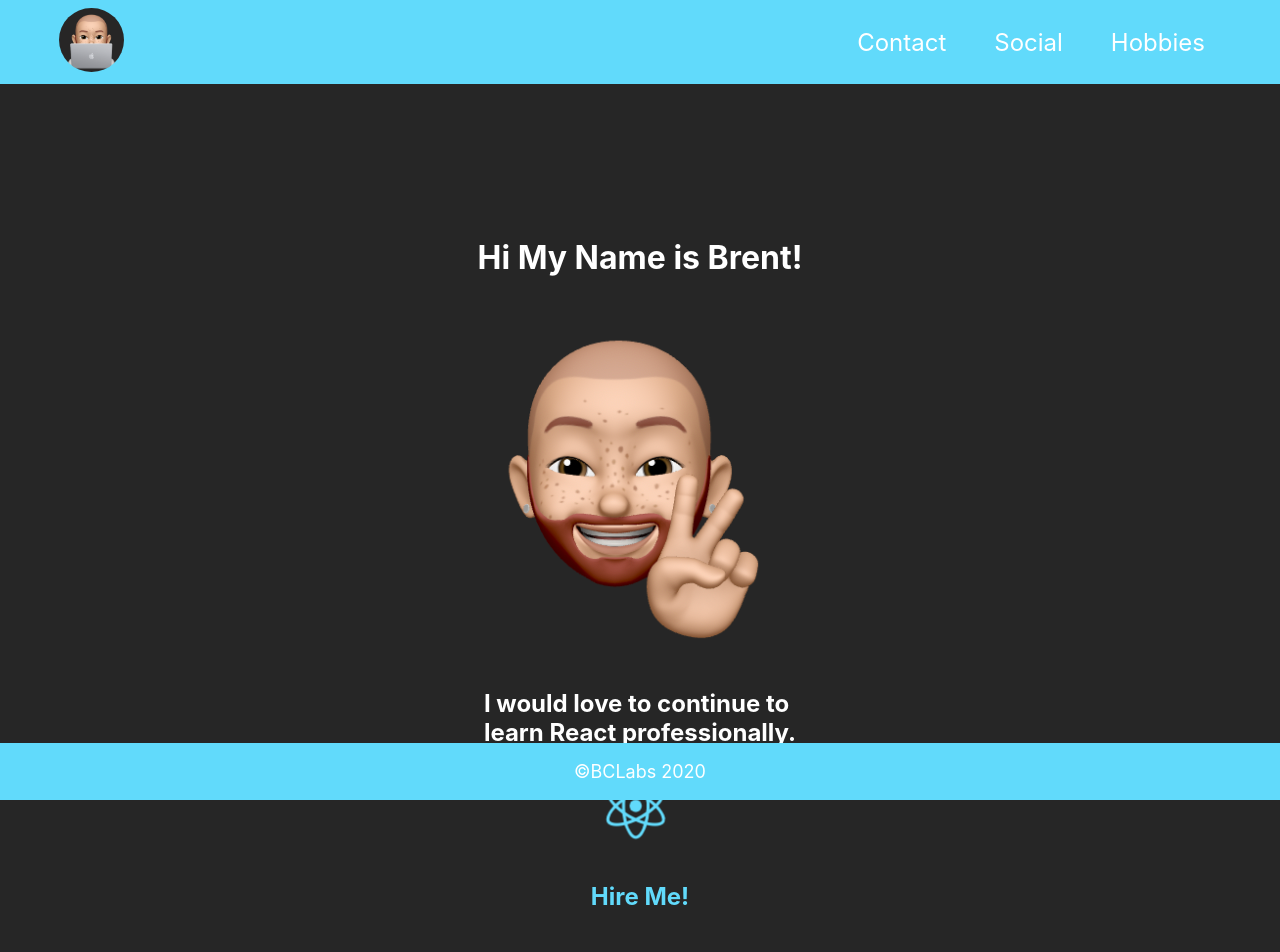
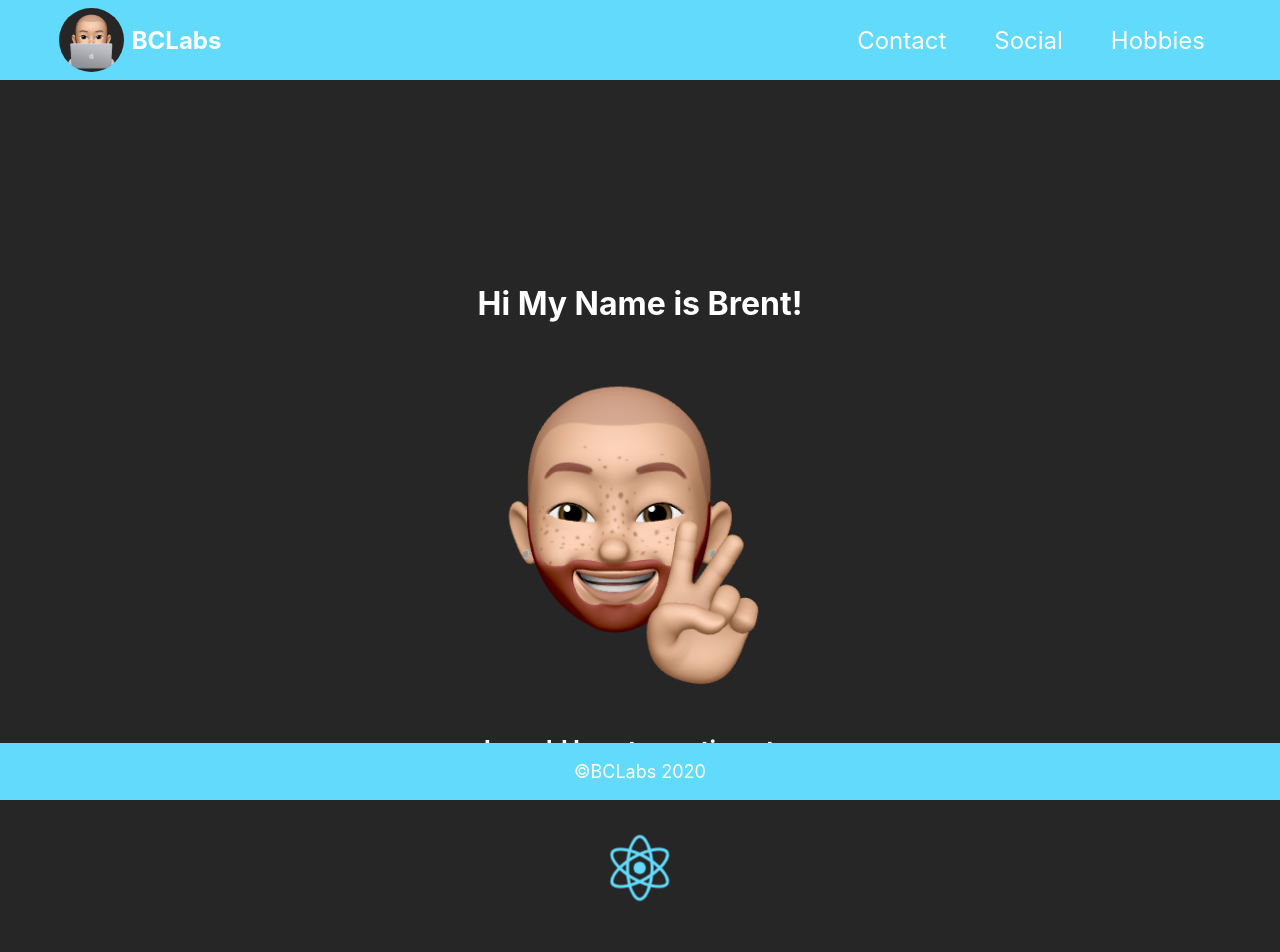
Before and after one commit to brentcareycode/brent-portfolio, a React (Create React App) app: page / in a window 1280 px wide. Shown: the top 952 px of the page. Built offline with nearby package versions, Linux system fonts and the light colour scheme.

Commit message:
Added navbar header

```diff
--- a/src/App.css
+++ b/src/App.css
@@ -8,7 +8,7 @@ body{
   flex-direction: column;
   align-items: center;
   justify-content: center;
-  padding: 180px;
+  padding: 15rem;
 }
 h1, h2{
   color: white;
@@ -16,6 +16,7 @@ h1, h2{
 .App-logo {
   height: 10vmin;
   pointer-events: none;
+  margin: 1em;
 }
 .brent-logo{
   border-radius: 90%;
--- a/src/App.js
+++ b/src/App.js
@@ -26,13 +26,13 @@ function App() {
         I would love to continue to
         <br />
        learn React professionally.
-
         </h2>
+      <img src={logo} className='App-logo' alt='react-logo' />
       {showForm ?
         <Form cancel={cancelForm} />
         :
         <div>
-          <img src={logo} className='App-logo' alt='react-logo'/>
+
           <h2
             className="hireMe"
             onClick={handleLinkClick}
--- a/src/NavBar.css
+++ b/src/NavBar.css
@@ -12,6 +12,11 @@
 
 .nav-left{
   width: 50%;
+  display: flex;
+  align-items: center;
+}
+#nav-header{
+  display: inline;
 }
 
 li {
--- a/src/NavBar.js
+++ b/src/NavBar.js
@@ -6,6 +6,7 @@ const NavBar = () => {
     < div className='NavBar'>
       <div className='nav-left'>
         <img className='laptop-logo' alt='laptop-logo' src={brentLaptop} />
+        <h2 id='nav-header'>BCLabs</h2>
       </div>
       <div className='nav-right'>
         <ul>
```
